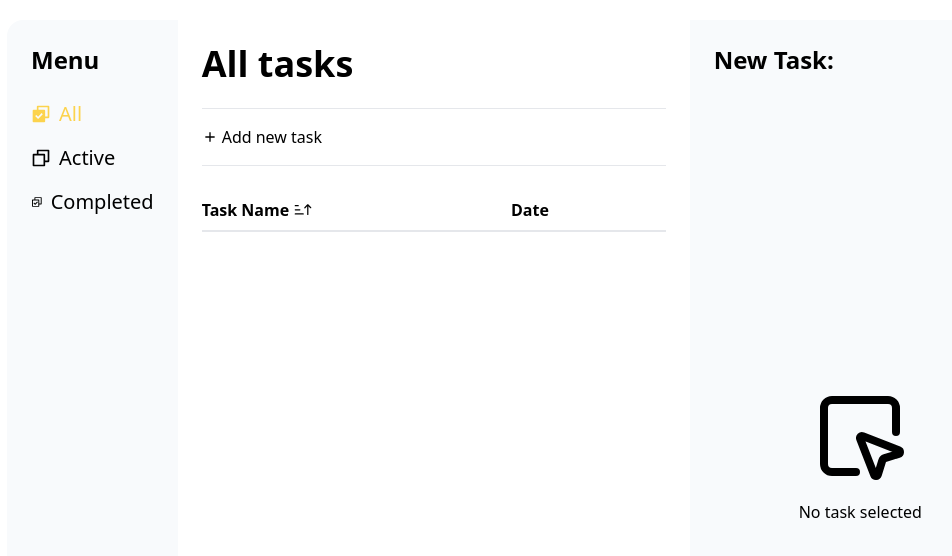
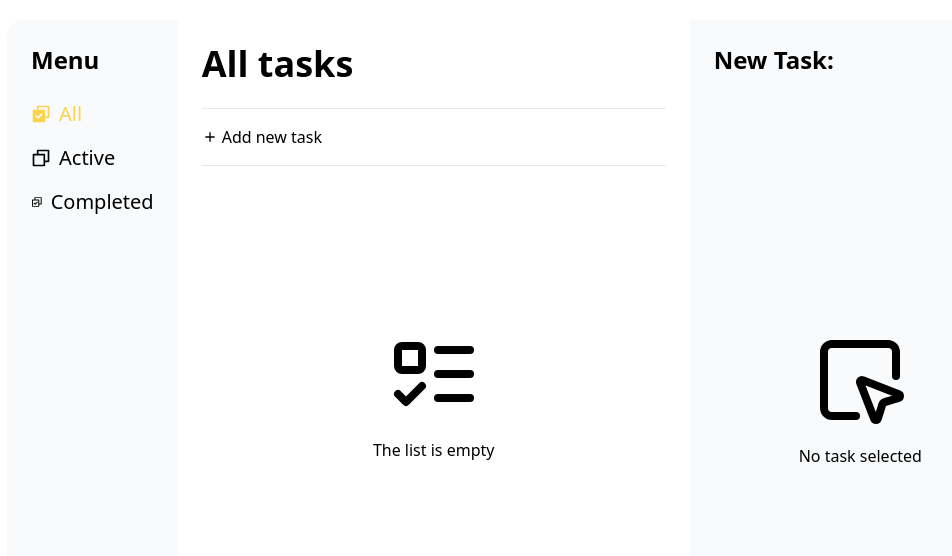
Before and after one commit to CrnogoracIvan/nqode-todo_list, a React (Vite) app: page / in a window 1280 px wide. Shown: the top 556 px of the page, without its empty margins (121-1073 px from the left). Built offline with nearby package versions, Linux system fonts and the light colour scheme.

Commit message:
Empty list state

```diff
--- a/src/App.tsx
+++ b/src/App.tsx
@@ -35,14 +35,14 @@ function App() {
         setItemForEdit(item);
     }
 
-    const handleSubmit = (item: IListItem) => {
+    const handleItemSubmit = (item: IListItem) => {
         const newList = [...list];
         newList.push(item);
 
         handleListUpdate(newList);
     }
 
-    const handleSubmitEdit = (item: IListItem) => {
+    const handleItemEdit = (item: IListItem) => {
         const newList = [...list];
         const editItemIndex = newList.findIndex((i) => i.id === item.id);
         newList.splice(editItemIndex, 1, item);
@@ -130,8 +130,8 @@ function App() {
                     <FormWrapper
                         itemForEdit={itemForEdit}
                         activeForm={activeForm}
-                        handleSubmit={handleSubmit}
-                        handleSubmitEdit={handleSubmitEdit}
+                        handleSubmit={handleItemSubmit}
+                        handleSubmitEdit={handleItemEdit}
                         handleItemDelete={handleItemDelete}
                         handleItemCompleted={handleItemCompleted}/>
                 </div>
--- a/src/components/form/FormWrapper/FormWrapper.tsx
+++ b/src/components/form/FormWrapper/FormWrapper.tsx
@@ -42,7 +42,7 @@ export const FormWrapper = ({
             case 'NONE':
             default:
                 return (
-                    <div className={'flex flex-col items-center justify-center h-full'}>
+                    <div className={'flex flex-col items-center mt-64 h-full'}>
                         <LuSquareMousePointer className={'text-8xl mb-4'}/>
                         <p>No task selected</p>
                     </div>
--- a/src/components/list/ItemList/ItemList.tsx
+++ b/src/components/list/ItemList/ItemList.tsx
@@ -2,6 +2,7 @@ import {IListItem} from "../../../types.ts";
 import {Item} from "../Item/Item.tsx";
 import {useEffect, useState} from "react";
 import {GoSortAsc, GoSortDesc} from "react-icons/go";
+import {LuListTodo} from "react-icons/lu";
 
 type TSortBy = 'task' | 'date'
 type TSortOrder = 'asc' | 'desc'
@@ -89,6 +90,22 @@ export const ItemList = ({items, onItemClick, selectedItem}: IProps) => {
             ))}
         </ul>
     )
+
+    const renderEmptyList = () => {
+        return (
+            <div className={'flex flex-col items-center mt-40 h-full'}>
+                <LuListTodo className={'text-8xl mb-4'}/>
+                <p>The list is empty</p>
+            </div>
+        )
+    }
+
+    console.log('listItems', listItems);
+
+    if (listItems.length === 0) {
+        return renderEmptyList()
+    }
+
     return (
         <>
             {renderHeader()}
```
